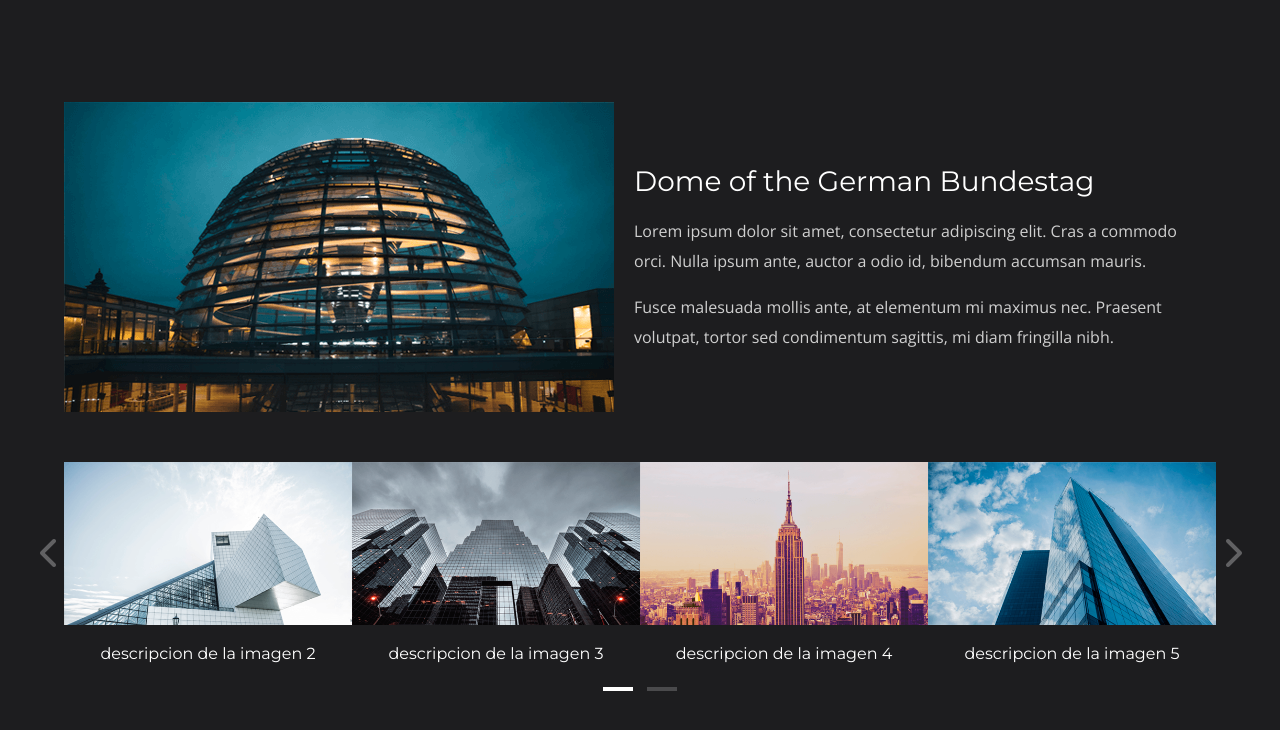
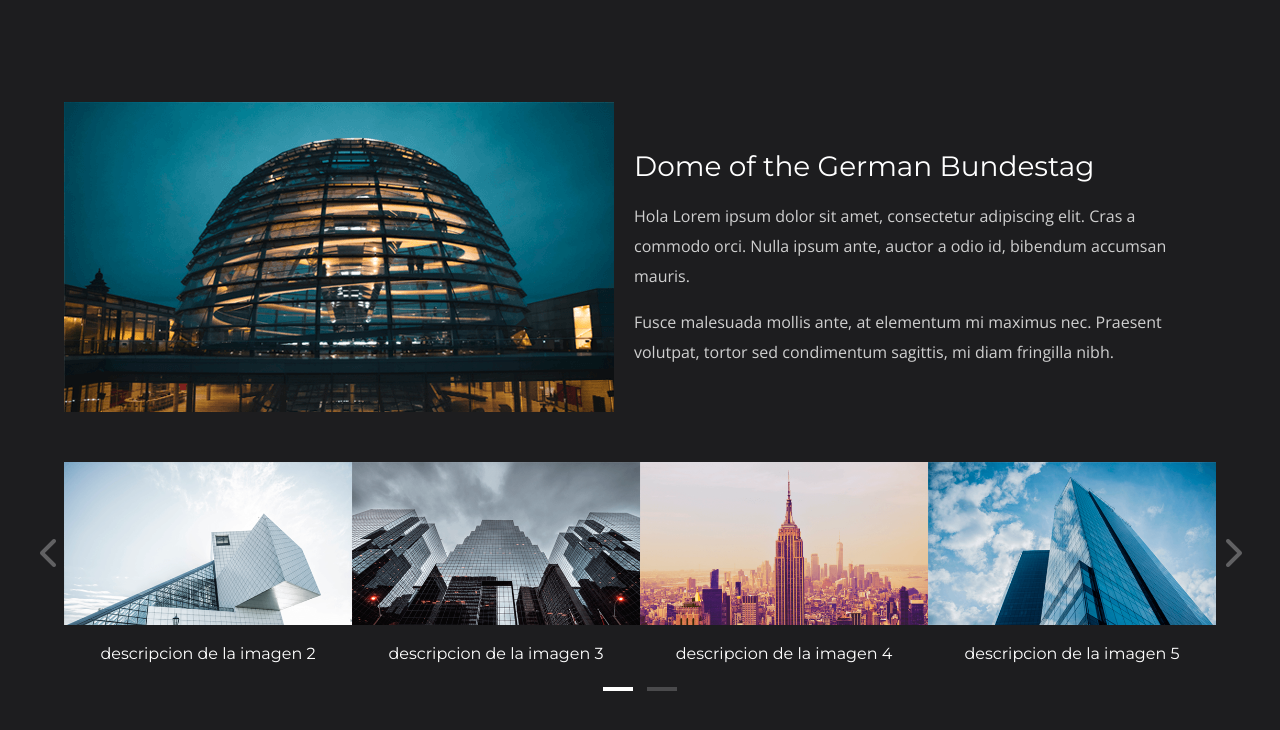
Before and after one commit to mauricioACV/slider-gliderja, a plain HTML site: page index.html in a window 1280 px wide. Drawn offline with nearby package versions, Linux system fonts and the light colour scheme.

Commit message:
Cambio para el repo de Mauricio

```diff
--- a/index.html
+++ b/index.html
@@ -16,7 +16,7 @@
 			<div class="contenido-principal__contenedor">
 				<h1 class="contenido-principal__titulo">Dome of the German Bundestag</h1>
 				<p class="contenido-principal__resumen">
-					Lorem ipsum dolor sit amet, consectetur adipiscing elit. Cras a commodo orci. Nulla ipsum ante, auctor a odio id, bibendum accumsan mauris.
+					Hola Lorem ipsum dolor sit amet, consectetur adipiscing elit. Cras a commodo orci. Nulla ipsum ante, auctor a odio id, bibendum accumsan mauris.
 				</p>
 				<p class="contenido-principal__resumen">
 					Fusce malesuada mollis ante, at elementum mi maximus nec. Praesent volutpat, tortor sed condimentum sagittis, mi diam fringilla nibh.
```
